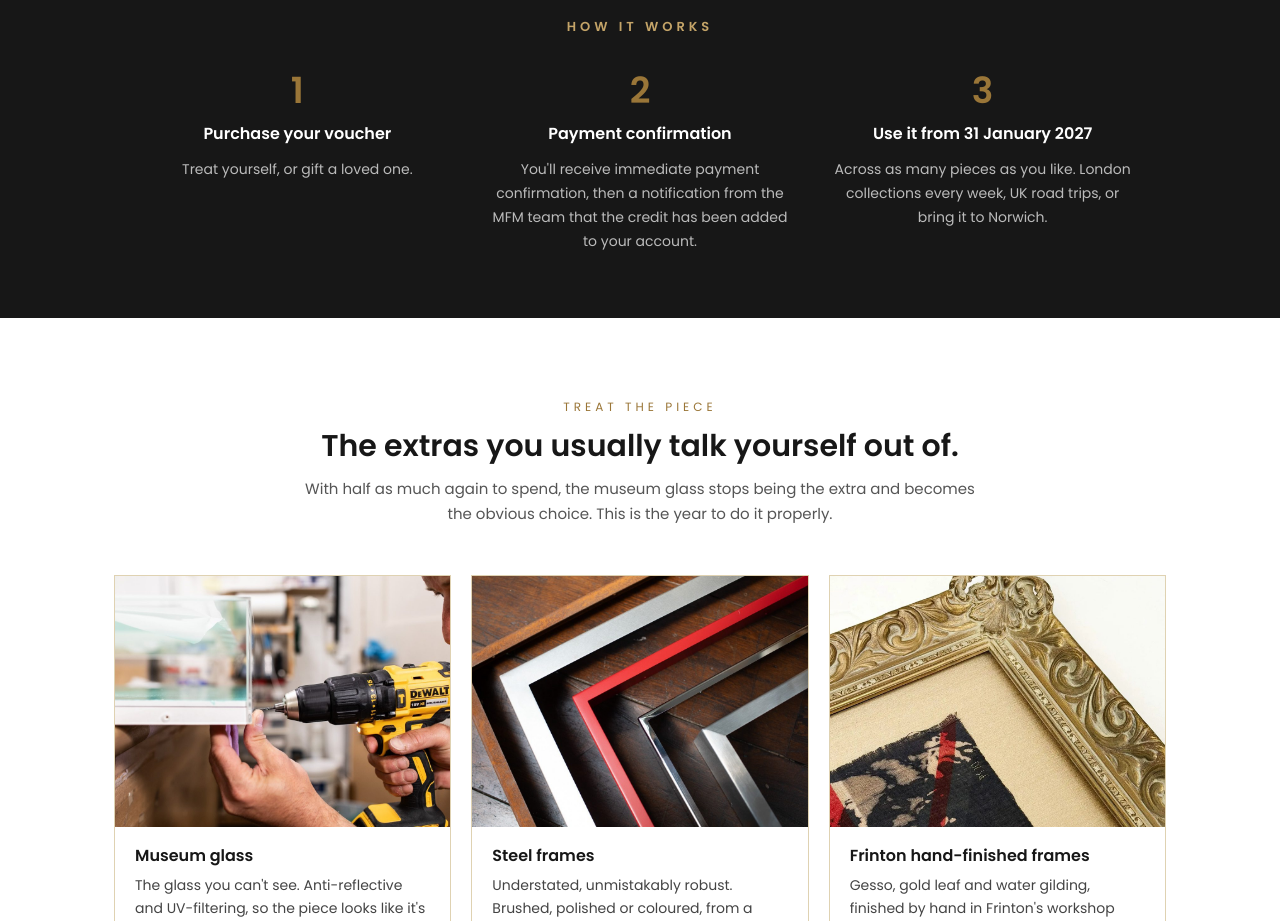
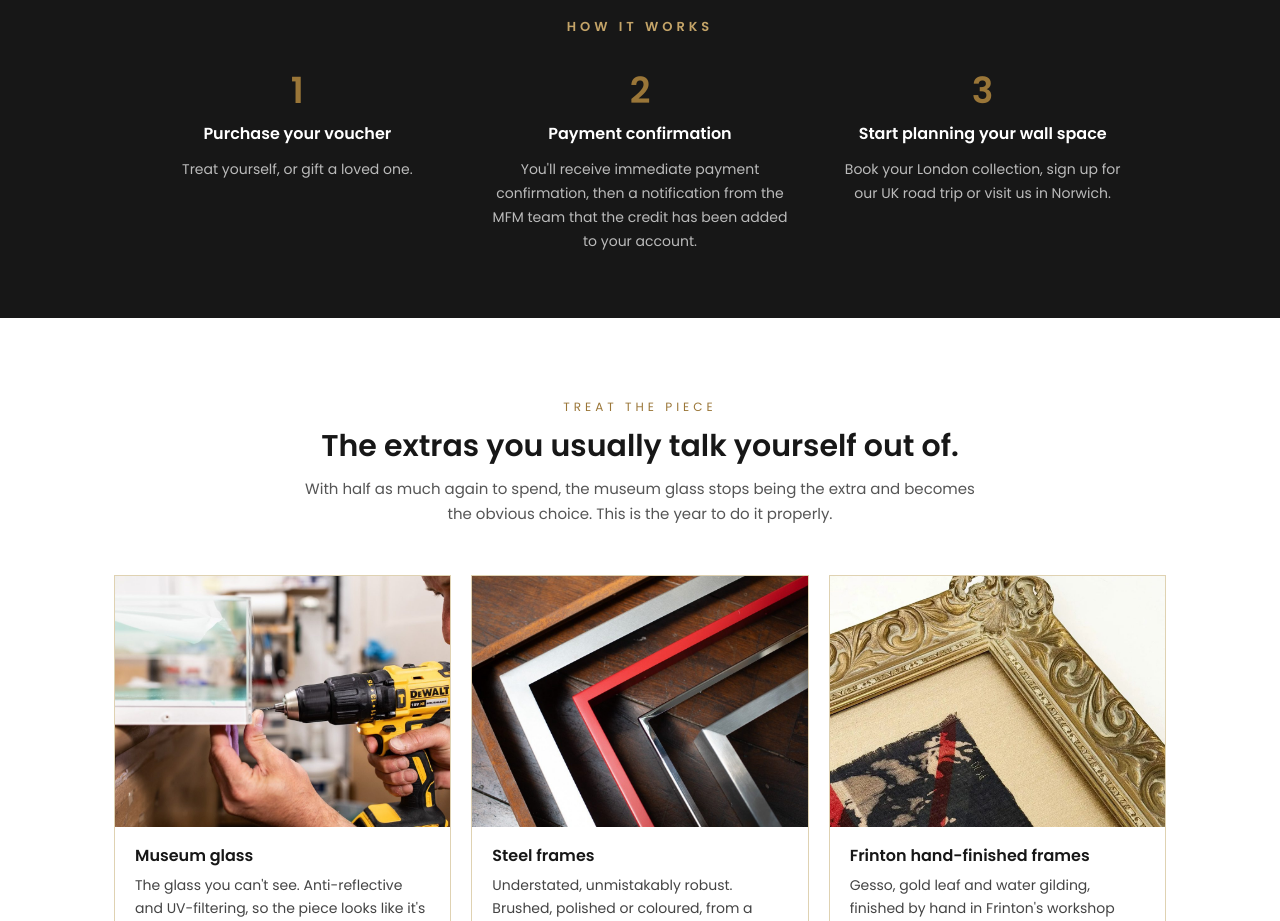
Before and after one commit to premierframinginfo-dot/mfm-black-friday, a plain HTML site: page index.html in a window 1280 px wide. Shown: the part 1620-2541 px from the top of the page. Drawn offline with Linux system fonts and the light colour scheme.

Commit message:
How it works: new wording for step 3
Co-Authored-By: Claude Opus 5.5 <noreply@anthropic.com>
Claude-Session: https://claude.ai/code/session_01MkRSxwKKFBxKpvnjDdKWxA

```diff
--- a/index.html
+++ b/index.html
@@ -170,8 +170,8 @@ body.pre #state-note,body.closed #state-note{display:block}
       </div>
       <div style="display: flex; flex-direction: column; align-items: center; text-align: center; gap: 12px; min-width: 0">
         <span style="font-size: 36px; font-weight: 600; color: #9A7638; line-height: 1">3</span>
-        <p style="margin: 0; font-size: 16px; font-weight: 600; color: #FFFFFF">Use it from 31 January 2027</p>
-        <p style="margin: 0; font-size: 14px; line-height: 1.7; color: #BBBBBB; max-width: 300px">Across as many pieces as you like. London collections every week, UK road trips, or bring it to Norwich.</p>
+        <p style="margin: 0; font-size: 16px; font-weight: 600; color: #FFFFFF">Start planning your wall space</p>
+        <p style="margin: 0; font-size: 14px; line-height: 1.7; color: #BBBBBB; max-width: 300px">Book your London collection, sign up for our UK road trip or visit us in Norwich.</p>
       </div>
     </div>
   </section>
```
